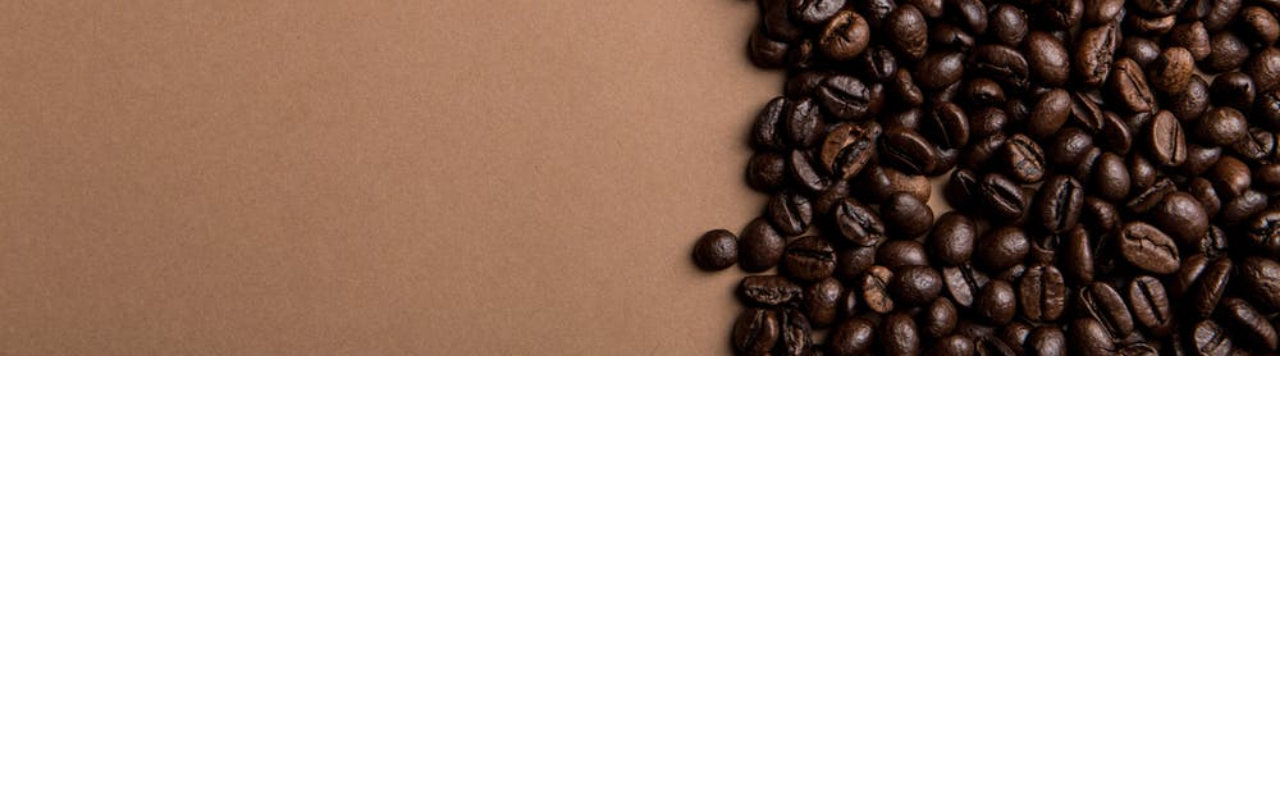
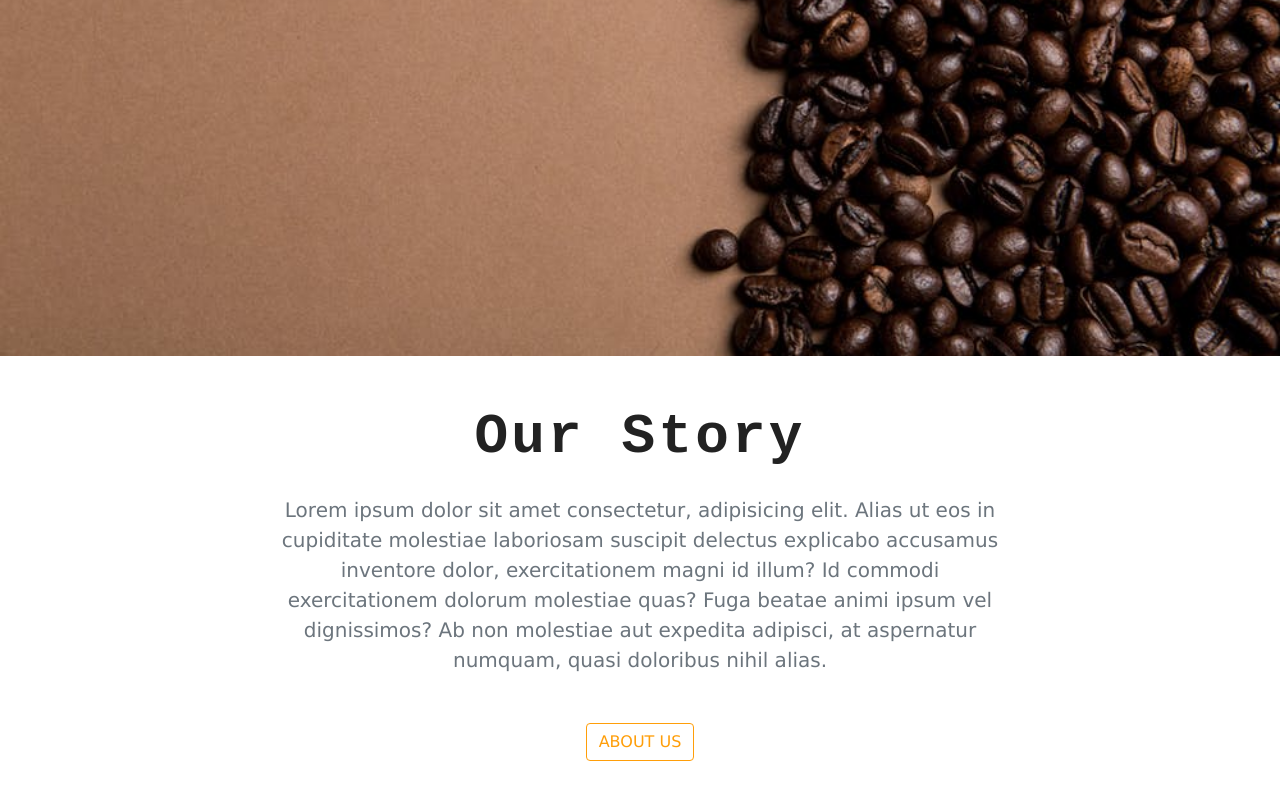
Before and after one commit to SaroshKhawar496/gatsby-coffee-shop, a Gatsby site: page / in a window 1280 px wide. Shown: the part 518-1327 px from the top of the page. Before the commit the page ends 874 px from the top, so only its background shows below. Built offline with nearby package versions, Linux system fonts and the light colour scheme; Gatsby itself is replaced by a stand-in of ours.

Commit message:
Created Home folder, Info component, Title component

```diff
--- /dev/null
+++ b/src/components/Globals/Title.js
@@ -0,0 +1,13 @@
+import React from "react"
+
+const Title = ({ title }) => {
+  return (
+    <div className="row">
+      <div className="col text-center mb-3">
+        <h1 className="display-4 text-capitalize font-weight-bold">{title}</h1>
+      </div>
+    </div>
+  )
+}
+
+export default Title
--- /dev/null
+++ b/src/components/Home/Info.js
@@ -0,0 +1,32 @@
+import React from "react"
+import { Link } from "gatsby"
+import Title from '../Globals/Title'
+
+const Info = () => {
+  return (
+    <section className="py-5">
+      <div className="container">
+        <Title title="our story">
+
+        </Title>
+        <div className="row">
+          <div className="col-10 col-sm-8 mx-auto text-center">
+            <p className="lead text-muted mb-5">
+              Lorem ipsum dolor sit amet consectetur, adipisicing elit. Alias ut
+              eos in cupiditate molestiae laboriosam suscipit delectus explicabo
+              accusamus inventore dolor, exercitationem magni id illum? Id
+              commodi exercitationem dolorum molestiae quas? Fuga beatae animi
+              ipsum vel dignissimos? Ab non molestiae aut expedita adipisci, at
+              aspernatur numquam, quasi doloribus nihil alias.
+            </p>
+            <Link to="/about">
+              <button className="btn text-uppercase btn-yellow">About Us</button>
+            </Link>
+          </div>
+        </div>
+      </div>
+    </section>
+  )
+}
+
+export default Info
--- a/src/components/layout.css
+++ b/src/components/layout.css
@@ -1,5 +1,5 @@
 :root {
-  --mainBrown: #2d1ef1;
+  --mainBrown: #2d1e1f;
   --mainYellow: rgb(255, 158, 9);
   --mainGrey: #ece8dc;
   --mainWhite: #fff;
@@ -44,3 +44,13 @@
   background-position: center;
   background-size: cover;
 }
+
+.btn-yellow {
+  color: var(--mainYellow);
+  border-color: var(--mainYellow);
+}
+
+.btn-yellow:hover {
+  background: var(--mainYellow);
+  color: var(--mainBrown);
+}
--- a/src/components/layout.js
+++ b/src/components/layout.js
@@ -20,6 +20,7 @@
   </>
 )
 
+
 Layout.propTypes = {
   children: PropTypes.node.isRequired,
 }
--- a/src/pages/index.js
+++ b/src/pages/index.js
@@ -3,6 +3,8 @@
 import SEO from "../components/seo"
 import { graphql } from "gatsby"
 import BackgroundSection from "../components/Globals/BackgroundSection"
+import Info from '../components/Home/Info'
+
 
 // data is coming from page query
 const IndexPage = ({ data }) => (
@@ -12,6 +14,7 @@
       img={data.img.childImageSharp.fluid}
       title="regular joe's"
     />
+    <Info />
   </Layout>
 )
 
```
